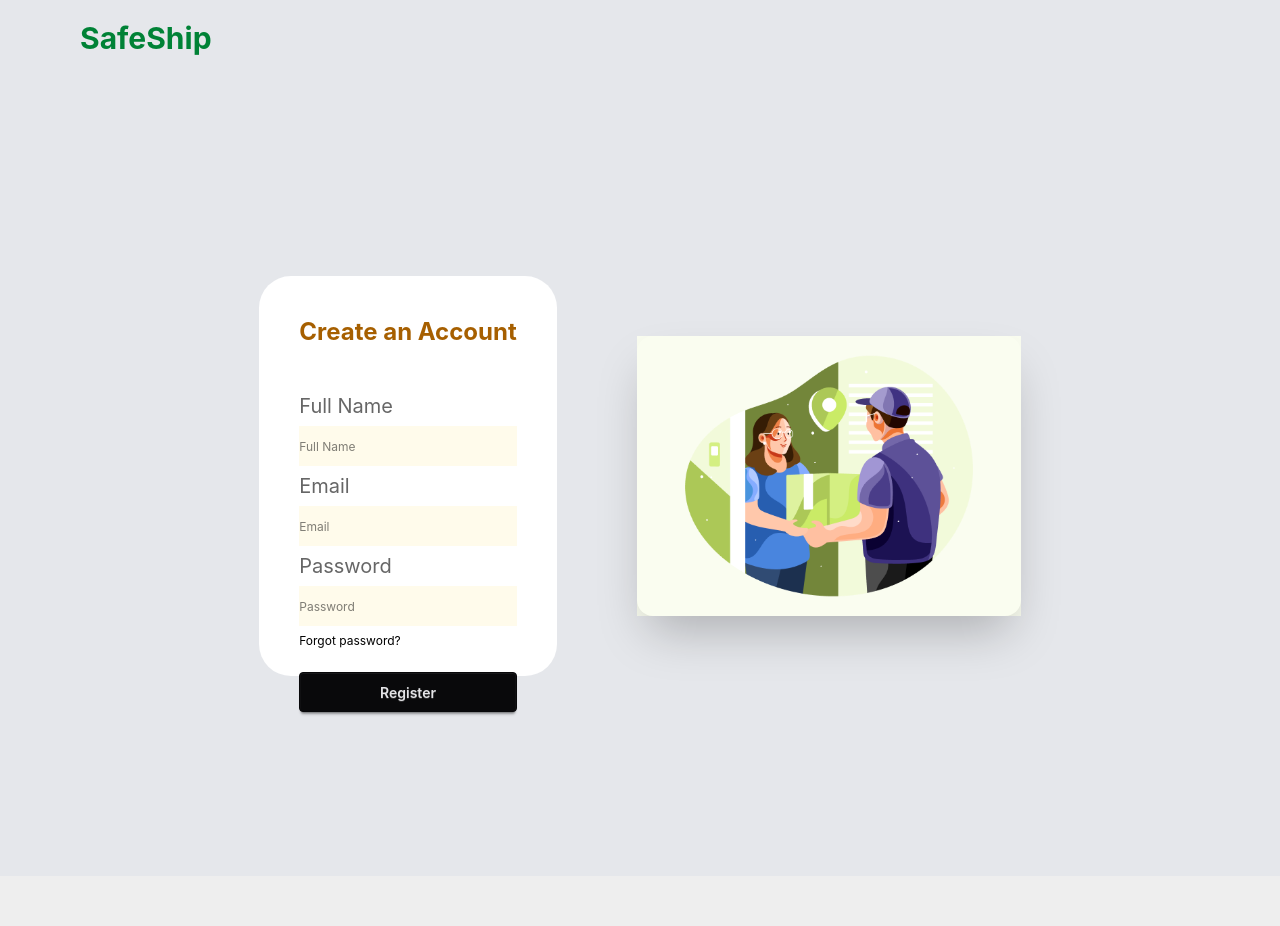
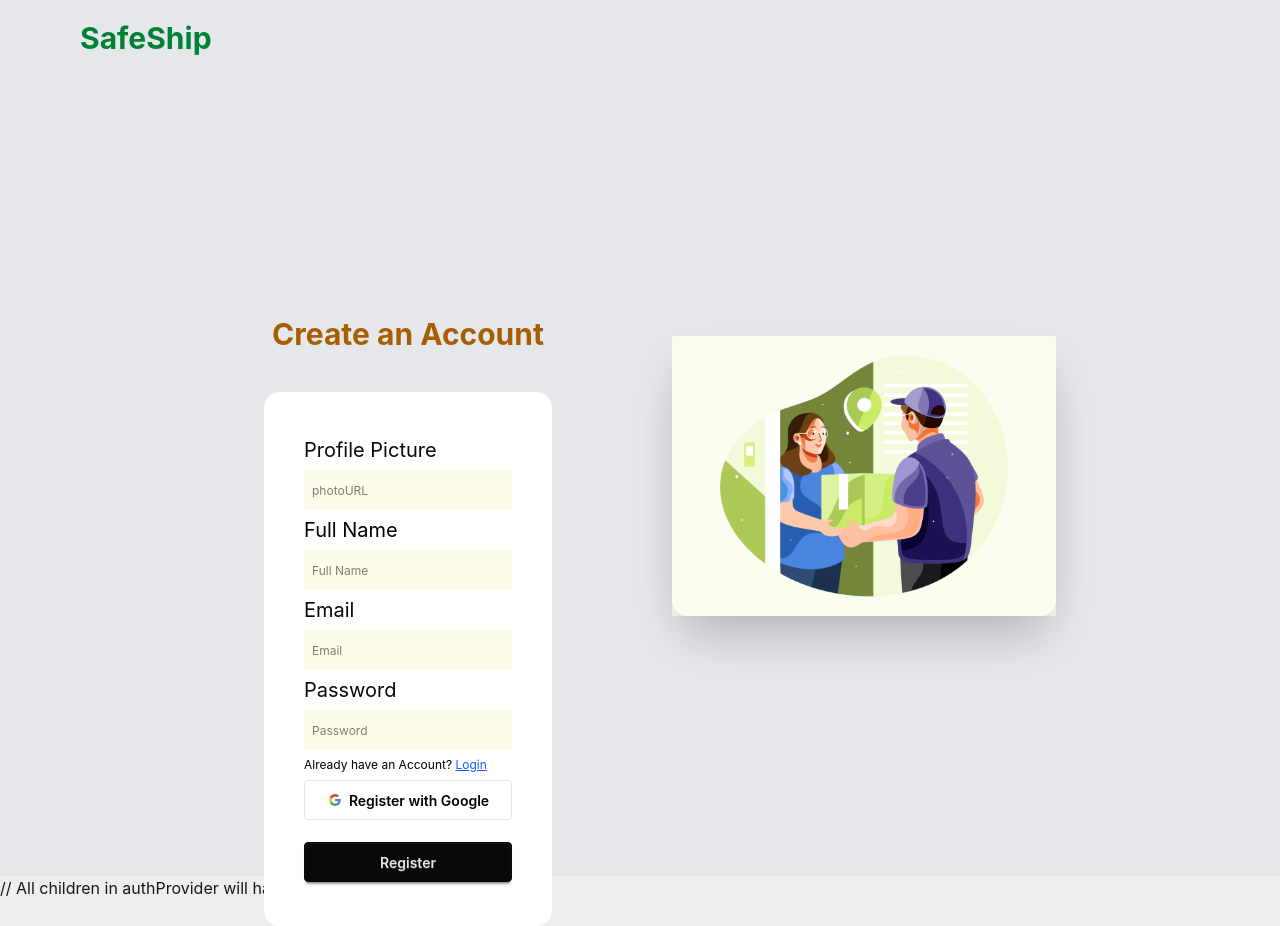
Before and after one commit to EmonMridha/Parcel-Appp, a React (Vite) app: page /register in a window 1280 px wide. Before the commit the page ends 876 px from the top, so only its background shows below. Built offline with nearby package versions, Linux system fonts and the light colour scheme; no server answers.

Commit message:
added login and reg

```diff
--- a/package.json
+++ b/package.json
@@ -12,12 +12,15 @@
   "dependencies": {
     "@tailwindcss/vite": "^4.1.18",
     "aos": "^2.3.4",
+    "firebase": "^12.7.0",
     "flowbite": "^4.0.1",
     "react": "^19.2.0",
     "react-dom": "^19.2.0",
     "react-hook-form": "^7.69.0",
     "react-responsive-carousel": "^3.2.23",
     "react-router": "^7.11.0",
+    "swal": "^0.1.0",
+    "sweetalert2": "^11.26.17",
     "tailwindcss": "^4.1.18"
   },
   "devDependencies": {
--- /dev/null
+++ b/src/Hooks/useAuth.jsx
@@ -0,0 +1,9 @@
+import React, { useContext } from 'react';
+import { AuthContext } from '../contexts/AuthContext/AuthContext';
+
+const useAuth = () => {
+    const authInfo = useContext(AuthContext);
+    return authInfo;
+};
+
+export default useAuth;
--- /dev/null
+++ b/src/contexts/AuthContext/AuthContext.jsx
@@ -0,0 +1,3 @@
+import { createContext } from "react";
+
+export const AuthContext = createContext();
--- /dev/null
+++ b/src/contexts/AuthContext/AuthProvider.jsx
@@ -0,0 +1,59 @@
+import { createUserWithEmailAndPassword, GoogleAuthProvider, onAuthStateChanged, signInWithEmailAndPassword, signInWithPopup, signOut } from 'firebase/auth';
+import { AuthContext } from './AuthContext';
+import { auth } from '../../firebase/firebase.init';
+import { useEffect, useState } from 'react';
+const googleProvider = new GoogleAuthProvider();
+
+const AuthProvider = ({ children }) => {
+    const [user, setUser] = useState(null)
+    const [loading, setLoading] = useState(false);
+
+    const createUser = (email, password) => {
+        setLoading(true);
+        return createUserWithEmailAndPassword(auth, email, password);
+    }
+
+    const googleSignUp = () => {
+        setLoading(true);
+        // Implement Google Sign-Up functionality here
+        return signInWithPopup(auth, googleProvider);
+    }
+
+
+    const signIn = (email, password) => {
+        setLoading(true);
+        return signInWithEmailAndPassword(auth, email, password);
+    }
+
+    const logOut = () => {
+        setLoading(true);
+        return signOut(auth);
+    }
+
+    useEffect(() => {
+        const unSubscribe = onAuthStateChanged(auth, currentUser => {
+            setUser(currentUser);
+            setLoading(false);
+        })
+
+        return () => {
+            unSubscribe()
+        }
+    }, [])
+
+    const authInfo = {
+        user,
+        loading,
+        createUser,
+        signIn,
+        googleSignUp,
+        logOut
+    }
+    return (
+        <AuthContext.Provider value={authInfo}>
+            {children} // All children in authProvider will have access to authInfo
+        </AuthContext.Provider>
+    );
+};
+
+export default AuthProvider;
--- /dev/null
+++ b/src/firebase/firebase.init.js
@@ -0,0 +1,22 @@
+// Import the functions you need from the SDKs you need
+import { initializeApp } from "firebase/app";
+import { getAuth } from "firebase/auth";
+
+// TODO: Add SDKs for Firebase products that you want to use
+// https://firebase.google.com/docs/web/setup#available-libraries
+
+// Your web app's Firebase configuration
+const firebaseConfig = {
+  apiKey: import.meta.env.VITE_apiKey,
+  authDomain: import.meta.env.VITE_authDomain,
+  projectId: import.meta.env.VITE_projectId,
+  storageBucket: import.meta.env.VITE_storageBucket,
+  messagingSenderId: import.meta.env.VITE_messagingSenderId,
+  appId: import.meta.env.VITE_appId,
+};
+
+// Initialize Firebase
+const app = initializeApp(firebaseConfig);
+
+// Initialize Firebase Authentication and get a reference to the service
+export const auth = getAuth(app);
--- a/src/layouts/AuthLayout/AuthLayout.jsx
+++ b/src/layouts/AuthLayout/AuthLayout.jsx
@@ -12,7 +12,7 @@ const AuthLayout = () => {
                         className="max-w-sm rounded-lg shadow-2xl"
                     />
                 </div>
-                <div className='bg-white rounded-4xl'>
+                <div className=' rounded-4xl'>
                     <Outlet />
                 </div>
             </div>
--- a/src/main.jsx
+++ b/src/main.jsx
@@ -5,11 +5,14 @@ import { RouterProvider } from "react-router/dom";
 import { router } from './router/router.jsx';
 import 'aos/dist/aos.css';
 import Aos from 'aos';
+import AuthProvider from './contexts/AuthContext/AuthProvider.jsx';
 
 Aos.init();
 
 createRoot(document.getElementById('root')).render(
   <StrictMode>
-    <RouterProvider router={router} />
+    <AuthProvider>
+      <RouterProvider router={router} />
+    </AuthProvider>
   </StrictMode>,
 )
--- a/src/pages/Authentication/Login/Login.jsx
+++ b/src/pages/Authentication/Login/Login.jsx
@@ -1,29 +1,78 @@
 import React from 'react';
 import { useForm } from 'react-hook-form';
+import useAuth from '../../../Hooks/useAuth';
+import Swal from 'sweetalert2';
+import { Link, useNavigate } from 'react-router';
 
 const Login = () => {
+    const { signIn, googleSignUp } = useAuth();
+    const { register, handleSubmit, formState: { errors } } = useForm();
+    const navigate = useNavigate();
+    const onSubmit = (data) => {
+        signIn(data.email, data.password)
+            .then(res => {
+                Swal.fire({
+                    position: "top-end",
+                    icon: "success",
+                    title: "Logged in Successfully",
+                    showConfirmButton: false,
+                    timer: 1500
+                });
+            })
+            .catch(error => {
+                Swal.fire({
+                    icon: 'error',
+                    title: 'Login failed',
+                    text: error.message
+                });
+            });
 
-    const { register, handleSubmit, formState: { errors } } = useForm();
-    const onSubmit = (data) => console.log(data);
+    }
+
+    const handleGoogleSignIn = () => {
+        // Implement Google Sign-In functionality here
+        googleSignUp()
+            .then(result => {
+                Swal.fire({
+                    position: "top-end",
+                    icon: "success",
+                    title: "Logged in Successfully",
+                    showConfirmButton: false,
+                    timer: 1500
+                });
+                navigate('/');
+            })
+            .catch(error => {
+                Swal.fire({
+                    icon: 'error',
+                    title: 'Login failed',
+                    text: error.message
+                });
+            });
+    }
+
 
     return (
         <div className='text-black h-100 p-10'>
-            <h1 className='text-center text-2xl mb-10 text-yellow-700 font-bold'>Login</h1>
-            <form onSubmit={handleSubmit(onSubmit)}>
+            <h1 className='text-center text-3xl mb-10 text-yellow-700 font-bold'>Login</h1>
+            <form className='bg-white p-10 rounded-4xl' onSubmit={handleSubmit(onSubmit)}>
                 <fieldset className="fieldset">
 
                     <label className="label text-xl">Email</label>
-                    <input className='h-10 bg-amber-50' type="email" placeholder="Email" {...register('email', { required: true })} />
+                    <input className='h-10 p-2 bg-amber-50' type="email" placeholder="Email" {...register('email', { required: true })} />
                     {errors.email?.type === 'required' && <p className='text-red-700'>Email is required</p>}
 
-
                     <label className="label text-xl">Password</label>
-                    <input className='h-10 bg-amber-50' type="password" placeholder="Password" {...register('password', { required: true, minLength: 6 })} />
+                    <input className='h-10 p-2 bg-amber-50' type="password" placeholder="Password" {...register('password', { required: true, minLength: 6 })} />
                     {errors.password?.type === 'required' && <p className='text-red-700'>Password is required</p>}
 
                     {errors.password?.type === 'minLength' && <p className='text-red-700'>Password is not long enough</p>}
 
-                    <div><a className="link link-hover">Forgot password?</a></div>
+                    <div><a className="link link-hover">Don't have an account? <Link to='/register' className='underline text-blue-600'>Register</Link></a></div>
+                    <button type='button' onClick={handleGoogleSignIn} className="btn bg-white text-black border-[#e5e5e5]">
+                        <svg aria-label="Google logo" width="16" height="16" xmlns="http://www.w3.org/2000/svg" viewBox="0 0 512 512"><g><path d="m0 0H512V512H0" fill="#fff"></path><path fill="#34a853" d="M153 292c30 82 118 95 171 60h62v48A192 192 0 0190 341"></path><path fill="#4285f4" d="m386 400a140 175 0 0053-179H260v74h102q-7 37-38 57"></path><path fill="#fbbc02" d="m90 341a208 200 0 010-171l63 49q-12 37 0 73"></path><path fill="#ea4335" d="m153 219c22-69 116-109 179-50l55-54c-78-75-230-72-297 55"></path></g></svg>
+                        Login with Google
+                    </button>
                     <button className="btn btn-neutral mt-4">Login</button>
                 </fieldset>
             </form>
--- a/src/pages/Authentication/Register/Register.jsx
+++ b/src/pages/Authentication/Register/Register.jsx
@@ -1,32 +1,92 @@
 import React from 'react';
 import { useForm } from 'react-hook-form';
+import useAuth from '../../../Hooks/useAuth';
+import { updateProfile } from 'firebase/auth';
+import { auth } from '../../../firebase/firebase.init';
+import { Link, useNavigate } from 'react-router';
+import Swal from 'sweetalert2';
 
 const Register = () => {
     const { register, handleSubmit, formState: { errors } } = useForm();
-    const onSubmit = (data) => console.log(data);
+    const { createUser, googleSignUp } = useAuth();
+    const navigate = useNavigate();
+
+    const onSubmit = (data) => { // Here data contains all form data. Tis is different
+        console.log(data);
+        createUser(data.email, data.password)
+            .then(result => {
+                updateProfile(auth.currentUser, {
+
+                    displayName: data.name,
+                    photoURL: data.image
+                })
+                Swal.fire({
+                    position: "top-end",
+                    icon: "success",
+                    title: "Registered Successfully",
+                    showConfirmButton: false,
+                    timer: 1500
+                });
+                navigate('/');
+                console.log(result.user);
+            })
+            .catch(error => {
+                Swal.fire('error occured during registration')
+            })
+    }
+
+    const handleGoogleSignIn = () => {
+        // Implement Google Sign-In functionality here
+        googleSignUp()
+            .then(result => {
+                Swal.fire({
+                    position: "top-end",
+                    icon: "success",
+                    title: "Registered Successfully",
+                    showConfirmButton: false,
+                    timer: 1500
+                });
+                navigate('/');
+            })
+            .catch(error => {
+                Swal.fire('error occured during registration')
+            })
+    }
     return (
         <div>
-            <div className='text-black h-100 p-10'>
-                <h1 className='text-center text-2xl mb-10 text-yellow-700 font-bold'>Create an Account</h1>
-                <form onSubmit={handleSubmit(onSubmit)}>
+            <div className='text-black  h-100 p-10'>
+                <h1 className='text-center text-3xl mb-10 text-yellow-700 font-bold'>Create an Account</h1>
+                <form className='bg-white p-10 rounded-2xl' onSubmit={handleSubmit(onSubmit)}>
                     <fieldset className="fieldset">
 
-                        <label className="label text-xl">Full Name</label>
-                        <input placeholder='Full Name' className='h-10 bg-amber-50' type="text"  {...register('name', { required: true })} />
+                        <label className="label text-neutral-950 text-xl">Profile Picture</label>
+                        <input
+                            type="url" className='h-10 p-2 bg-amber-50' placeholder='photoURL'
+                            {...register('image', { required: true })}
+                        />
+                        {errors.image && <p className='text-red-700'>Image is required</p>}
+
+
+                        <label className="label text-black text-xl">Full Name</label>
+                        <input placeholder='Full Name' className='h-10 bg-amber-50 p-2' type="text"  {...register('name', { required: true })} />
                         {errors.name?.type === 'required' && <p className='text-red-700'>Name is required</p>}
 
-                        <label className="label text-xl">Email</label>
-                        <input className='h-10 bg-amber-50' type="email" placeholder="Email" {...register('email', { required: true })} />
+                        <label className="label text-neutral-950 text-xl">Email</label>
+                        <input className='h-10 p-2 bg-amber-50' type="email" placeholder="Email" {...register('email', { required: true })} />
                         {errors.email?.type === 'required' && <p className='text-red-700'>Email is required</p>}
 
 
-                        <label className="label text-xl">Password</label>
-                        <input className='h-10 bg-amber-50' type="password" placeholder="Password" {...register('password', { required: true, minLength: 6 })} />
+                        <label className="label text-neutral-950 text-xl">Password</label>
+                        <input className='h-10 p-2 bg-amber-50' type="password" placeholder="Password" {...register('password', { required: true, minLength: 6 })} />
                         {errors.password?.type === 'required' && <p className='text-red-700'>Password is required</p>}
 
                         {errors.password?.type === 'minLength' && <p className='text-red-700'>Password is not long enough</p>}
 
-                        <div><a className="link link-hover">Forgot password?</a></div>
+                        <div>Already have an Account? <Link to='/login' className='text-blue-600 underline'>Login</Link> </div>
+                        <button onClick={handleGoogleSignIn} className="btn bg-white text-black border-[#e5e5e5]">
+                            <svg aria-label="Google logo" width="16" height="16" xmlns="http://www.w3.org/2000/svg" viewBox="0 0 512 512"><g><path d="m0 0H512V512H0" fill="#fff"></path><path fill="#34a853" d="M153 292c30 82 118 95 171 60h62v48A192 192 0 0190 341"></path><path fill="#4285f4" d="m386 400a140 175 0 0053-179H260v74h102q-7 37-38 57"></path><path fill="#fbbc02" d="m90 341a208 200 0 010-171l63 49q-12 37 0 73"></path><path fill="#ea4335" d="m153 219c22-69 116-109 179-50l55-54c-78-75-230-72-297 55"></path></g></svg>
+                            Register with Google
+                        </button>
                         <button className="btn btn-neutral mt-4">Register</button>
                     </fieldset>
                 </form>
```
Also changed, not shown: 1 other file (tests, documents, lock files or other folders).
